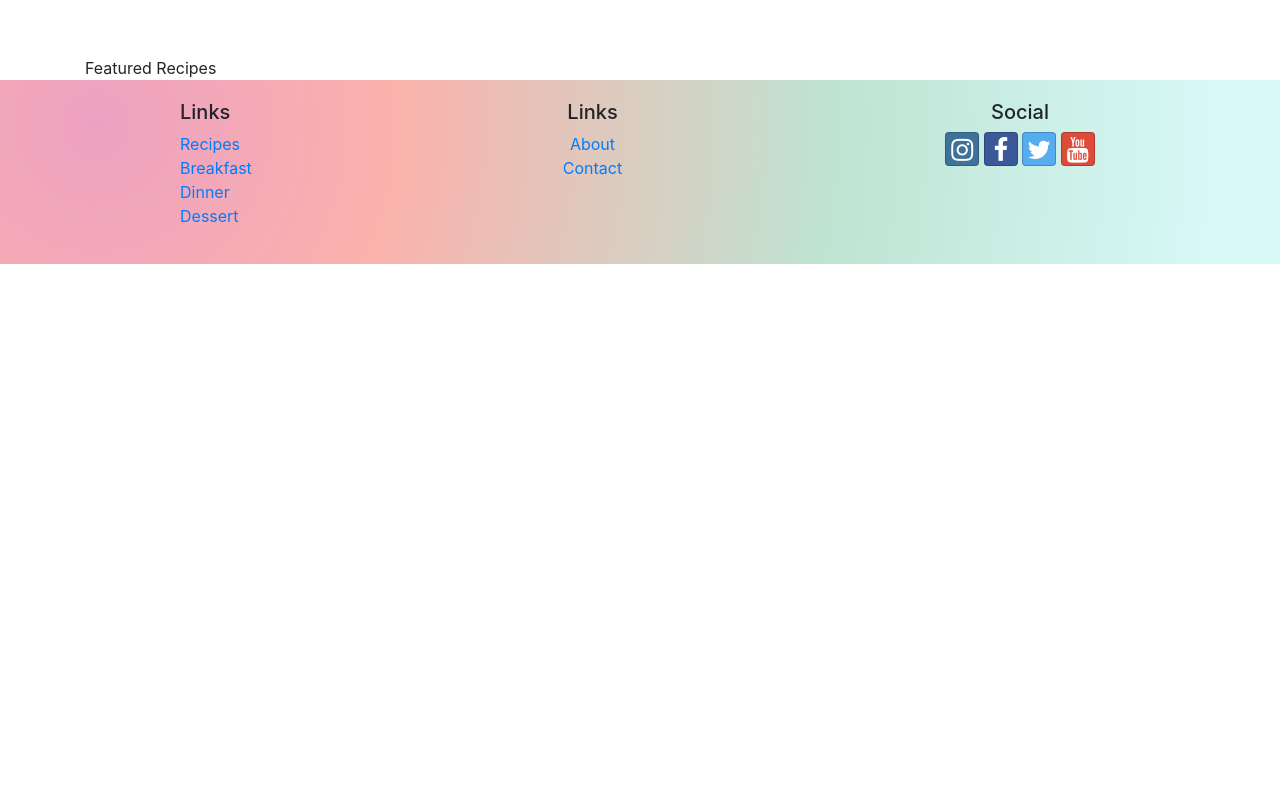
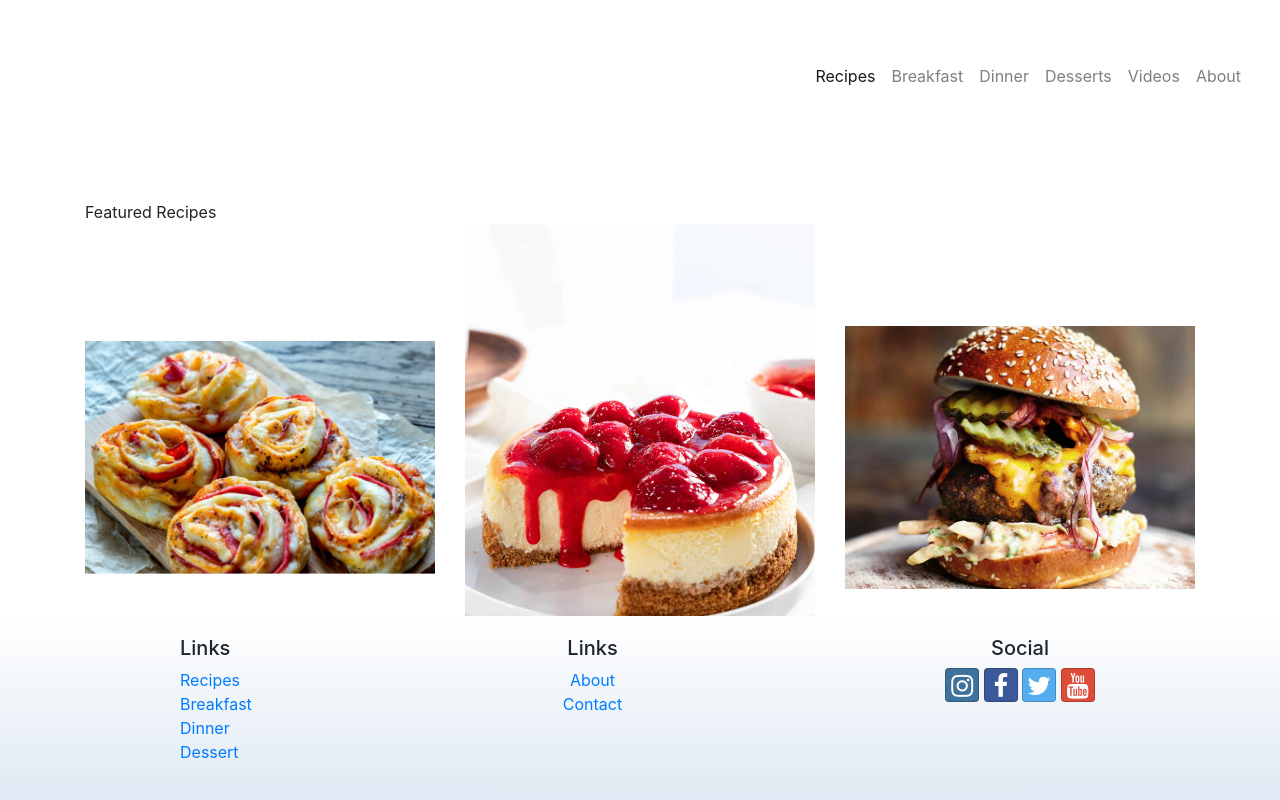
Before and after one commit to Jackiefalcone/Food-Blog, a website: page index.html in a window 1280 px wide. Drawn offline with nearby package versions, Linux system fonts and the light colour scheme.

Commit message:
added pics and fixed the footer to the bottom

```diff
--- a/css/style.css
+++ b/css/style.css
@@ -1,10 +1,4 @@
 .site-footer {
-  background-image: radial-gradient(
-    circle at 7.5% 24%,
-    rgb(237, 161, 193) 0%,
-    rgb(250, 178, 172) 25.5%,
-    rgb(190, 228, 210) 62.3%,
-    rgb(215, 248, 247) 93.8%
-  );
+  background-image: linear-gradient(to top, #dfe9f3 0%, white 100%);
   padding: 20px 0;
 }
--- a/index.html
+++ b/index.html
@@ -28,7 +28,7 @@
     <title>Food blog</title>
   </head>
   <body>
-    <nav class="navbar navbar-expand-lg navbar-dark">
+    <nav class="navbar navbar-expand-lg navbar-light mt-5">
       <div class="container-fluid">
         <button
           class="navbar-toggler"
@@ -42,7 +42,7 @@
           <span class="navbar-toggler-icon"></span>
         </button>
         <div class="collapse navbar-collapse" id="navbarNav">
-          <ul class="navbar-nav ms-auto">
+          <ul class="navbar-nav ml-auto">
             <li class="nav-item">
               <a class="nav-link active" aria-current="page" href="#"
                 >Recipes</a
@@ -67,17 +67,37 @@
         </div>
       </div>
     </nav>
-    <div class="container">
+    <div class="container mt-5 pt-5">
       <div class="row">
         <div class="col">Featured Recipes</div>
       </div>
       <div class="row row-content align-items-center">
-        <div class="col"></div>
-        <div class="col"></div>
-        <div class="col"></div>
+        <div class="col">
+          <img
+            src="images/pizza rolls example.jpg"
+            class="img-fluid"
+            alt="Pizza roll preview"
+          />
+        </div>
+        <div class="col">
+          <img
+            src="images/cheescake example.jpg"
+            class="img-fluid"
+            alt="cheesecake preview"
+          />
+        </div>
+        <div class="col">
+          <img
+            src="images/burger example.jpg"
+            class="img-fluid"
+            alt="burger preview"
+          />
+        </div>
       </div>
     </div>
 
+    <!-- Bottom navbar -->
+    <div class="fixed-bottom">
       <footer class="site-footer">
         <div class="container">
           <div class="row">
@@ -115,14 +135,16 @@
                 href="http://twitter.com/"
                 ><i class="fa fa-twitter"></i
               ></a>
-            <a class="btn btn-social-icon btn-google" href="http://youtube.com/"
+              <a
+                class="btn btn-social-icon btn-google"
+                href="http://youtube.com/"
                 ><i class="fa fa-youtube"></i
               ></a>
             </div>
           </div>
         </div>
       </footer>
-
+    </div>
     <!-- jQuery must come first, then Popper.js, then the Bootstrap JavaScript plugins.-->
     <script src="node_modules/jquery/dist/jquery.slim.min.js"></script>
     <script src="node_modules/popper.js/dist/umd/popper.min.js"></script>
```
Also changed, not shown: images/burger example.jpg (added), images/cheescake example.jpg (added), images/pizza rolls example.jpg (added). Lines whose indentation alone changed are shown as unchanged.
